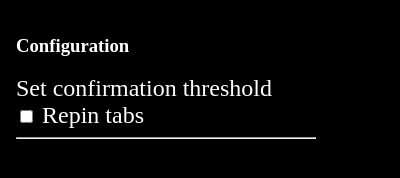
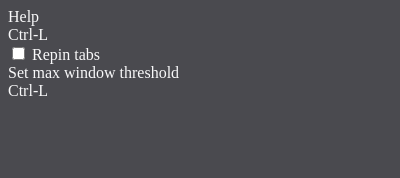
Before and after one commit to mac641/tab-split-merger, a browser extension: page popup/popup.html in a window 400 px wide. Drawn offline with Linux system fonts and the light colour scheme.

Commit message:
Add first attempt for Firefox like styled toolbar menu

```diff
--- a/popup/popup.css
+++ b/popup/popup.css
@@ -1,14 +1,21 @@
+:root {
+  --grey-10: #f9f9fa;
+  --grey-60: #4a4a4f;
+}
+
 html,
 body {
-  color: white;
-  background-color: black;
-  width: 300px;
-  padding: 4px;
+  color: var(--grey-10);
+  background-color: var(--grey-60);
+  width: 320px;
+  max-width: 320px;
+  max-height: 90%;
+  overflow-x: hidden;
 }
 
 .popup-choice {
   width: 100%;
-  font-size: 1.5em;
+  font-size: 1em;
   text-align: left;
   cursor: pointer;
 }
--- a/popup/popup.html
+++ b/popup/popup.html
@@ -6,12 +6,21 @@
   </head>
 
   <body>
-    <h3>Configuration</h3>
-    <div class="popup-choice">Set confirmation threshold</div>
-    <div class="popup-choice">
-      <input type="checkbox" id="repin" name="repin" value="true" />
-      <label for="repin">Repin tabs</label>
+    <div class="panel-section panel-section-list">
+      <div class="panel-list-item">
+        <div class="text">Help</div>
+        <div class="text-shortcut">Ctrl-L</div>
+      </div>
+      <div class="panel-section-separator"></div>
+      <div class="browser-style">
+        <input type="checkbox" id="repin" name="repin" value="true" />
+        <label for="repin">Repin tabs</label>
+      </div>
+      <div class="panel-list-item">
+        <div class="text">Set max window threshold</div>
+        <div class="text-shortcut">Ctrl-L</div>
+      </div>
+      <div class="panel-section-separator"></div>
     </div>
-    <hr style="color: white" />
   </body>
 </html>
--- a/popup/popup.js
+++ b/popup/popup.js
@@ -1,6 +1,6 @@
-import { configManager } from "../background/configManager.js";
-import { menuManager } from "../background/menuManager.js";
-import { windowManager } from "../background/windowManager.js";
+import { configManager } from '../background/configManager.js'
+import { menuManager } from '../background/menuManager.js'
+import { windowManager } from '../background/windowManager.js'
 
 class popup {
   constructor() {}
```
Also changed, not shown: icons/split_16.png, icons/split_32.png, icons/split_64.png, manifest.json.
